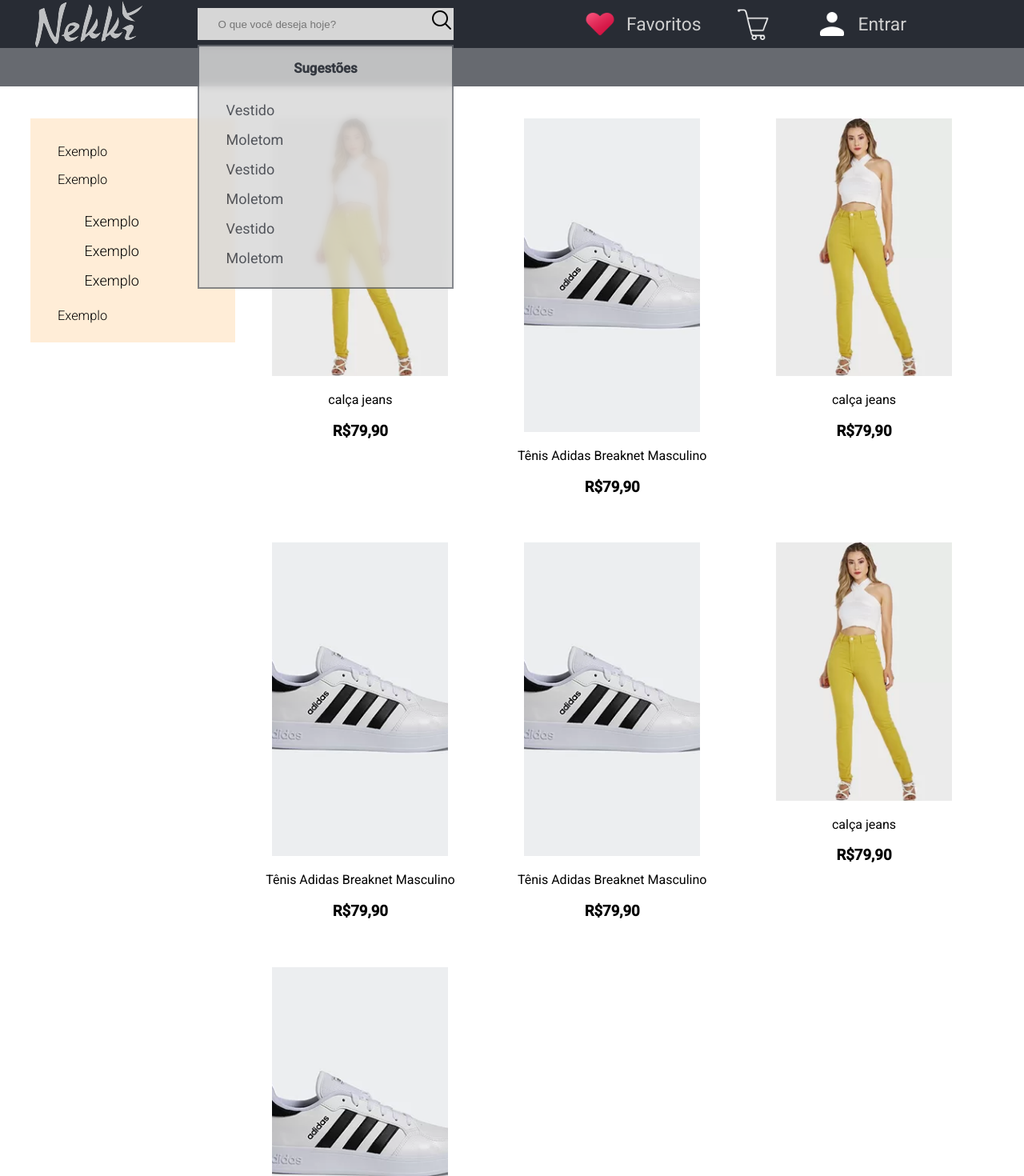
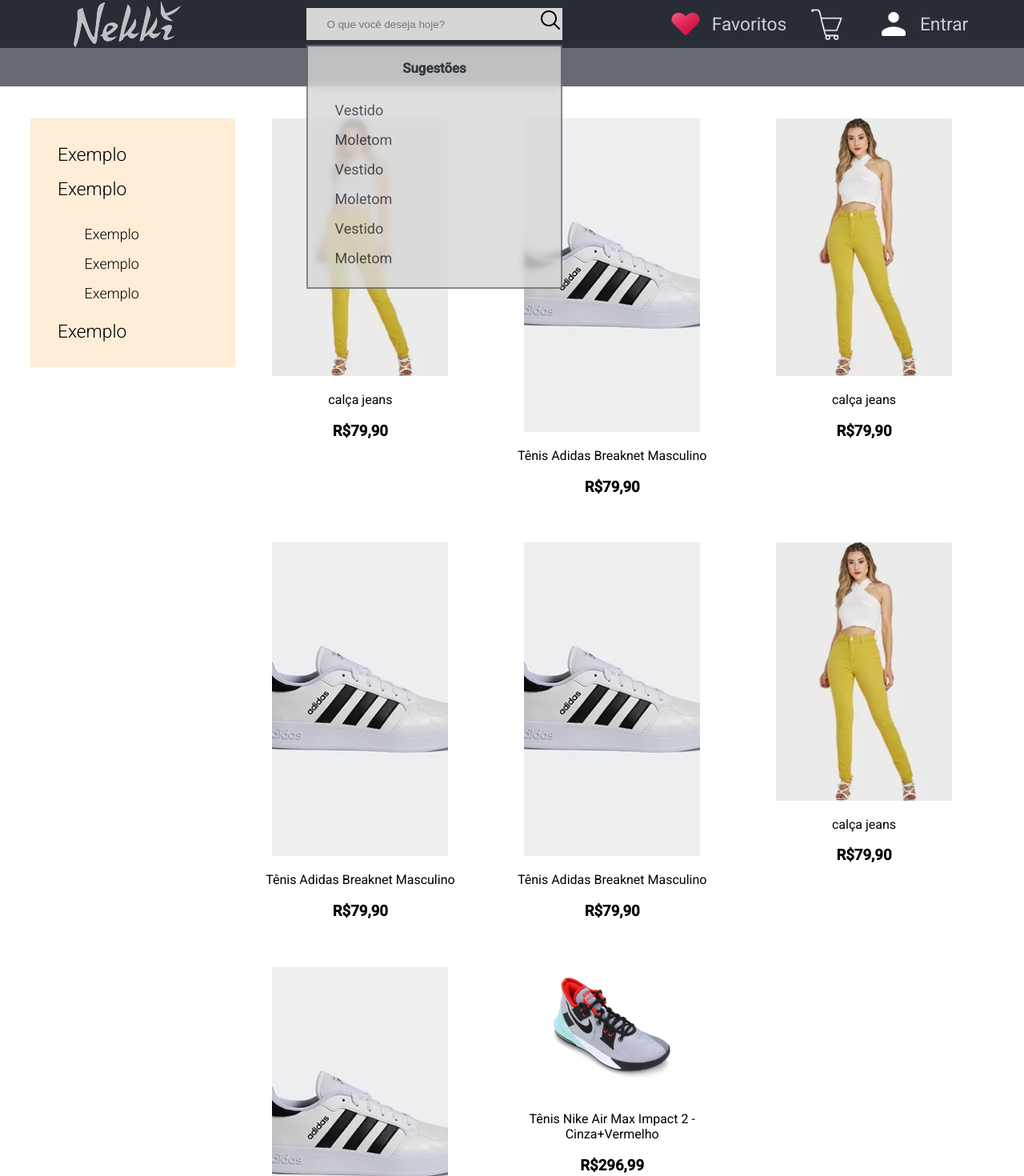
Before and after one commit to BRun0442/Venda-de-roupas, a React (Create React App) app: page / in a window 1280 px wide. Shown: the top 1470 px of the page at 80% size. Built offline with nearby package versions, Linux system fonts and the light colour scheme.

Commit message:
ajuste header

```diff
--- a/src/App.css
+++ b/src/App.css
@@ -1,5 +1,8 @@
 @import url('https://fonts.googleapis.com/css2?family=Roboto:wght@100;300;400;500&display=swap');
 
+:root{
+  --fontSize: calc(10px + 1.6vmin);
+}
 
 .App {
   text-align: center;
@@ -18,7 +21,7 @@
   flex-wrap: wrap;
   align-items: center;
   justify-content: space-around;
-  font-size: calc(10px + 1.6vmin);
+  font-size: var(--fontSize);
   color: rgb(207, 207, 207);
 }
 
@@ -64,7 +67,7 @@
 }
 
 .filter > ul{
-  font-size: calc(10px + 0.5vw);
+  font-size: var(--fontSize);
   font-weight: 300;
 }
 
--- a/src/App.js
+++ b/src/App.js
@@ -10,6 +10,7 @@
 import User from './components/icons/user_v2.png';
 import CalcaJeans from './components/img/calcaJeans.png';
 import TenisAdidas from './components/img/tenisAdidas.png';
+import AirMax from './components/img/airmax.png';
 
 function App() {
   return (
@@ -17,6 +18,7 @@
       <header className="App-header ">
         <div className="container" style={
           {
+            width: "55vw",
             minWidth: "374px",
             flexWrap: "wrap",
           }}>
@@ -27,8 +29,8 @@
 
         <div className="container" style={
           {
-            width: "calc(45vw + 20px)",
-            minWidth: "40vw",
+            width: "calc(30vw + 20px)",
+            // minWidth: "40vw",
           }}>
 
           <div className="container"style={
@@ -70,6 +72,7 @@
           <ProductCard height="49vh" link="#" img={TenisAdidas} name="Tênis Adidas Breaknet Masculino" desc="calça jeans amarela" price="79,90"></ProductCard>
           <ProductCard link="#" img={CalcaJeans} name="calça jeans" desc="calça jeans amarela" price="79,90"></ProductCard>
           <ProductCard height="49vh" link="#" img={TenisAdidas} name="Tênis Adidas Breaknet Masculino" desc="calça jeans amarela" price="79,90"></ProductCard>
+          <ProductCard height="20vh" img={AirMax} name="Tênis Nike Air Max Impact 2 - Cinza+Vermelho" price="296,99"></ProductCard>
         </div>
       </section>
     </div>
--- a/src/components/Finder/finder.jsx
+++ b/src/components/Finder/finder.jsx
@@ -5,7 +5,8 @@
 
 function Finder()
 {
-    const [finder, setFinder] = useState(false);
+    let [finder, setFinder] = useState(false);
+    // let active = false;
 
     return(
         <header>
@@ -22,6 +23,7 @@
                 <div className={finder ? "inactive" : "active"}>
                     <h3>Sugestões</h3>
                     <ul>
+
                         <li>Vestido</li>
                         <li>Moletom</li>
                         <li>Vestido</li>
@@ -30,6 +32,21 @@
                         <li>Moletom</li>
                     </ul>
                 </div>
+
+                {/* {finder && (
+                    <div>
+                        <h3>Sugestões</h3>
+                        <ul>
+
+                            <li>Vestido</li>
+                            <li>Moletom</li>
+                            <li>Vestido</li>
+                            <li>Moletom</li>
+                            <li>Vestido</li>
+                            <li>Moletom</li>
+                        </ul>
+                    </div>
+                )}; */}
             </div>
         </header>
     );
```
Also changed, not shown: src/components/img/airmax.png (added).
